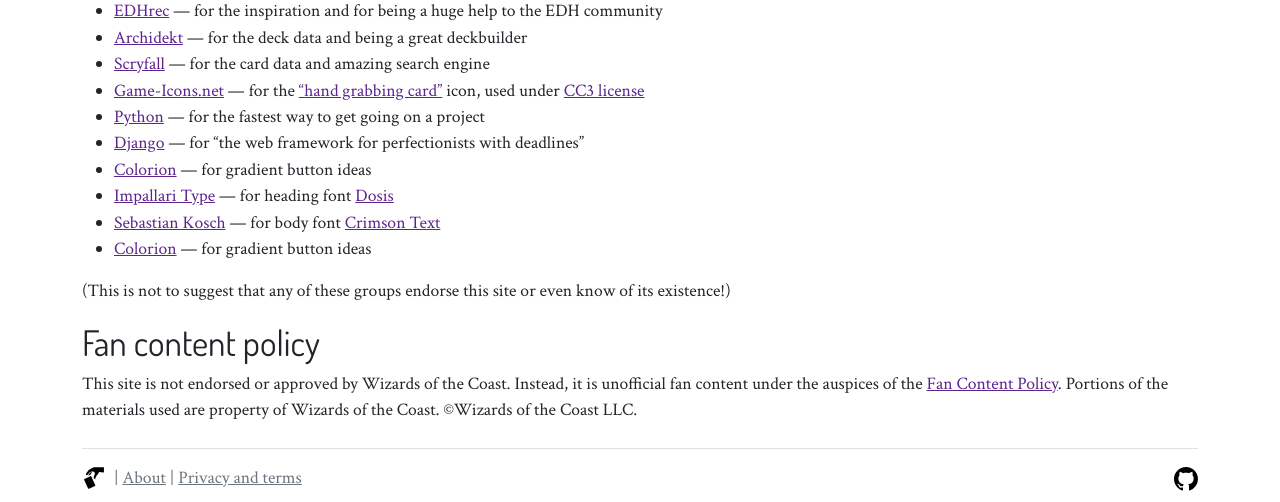
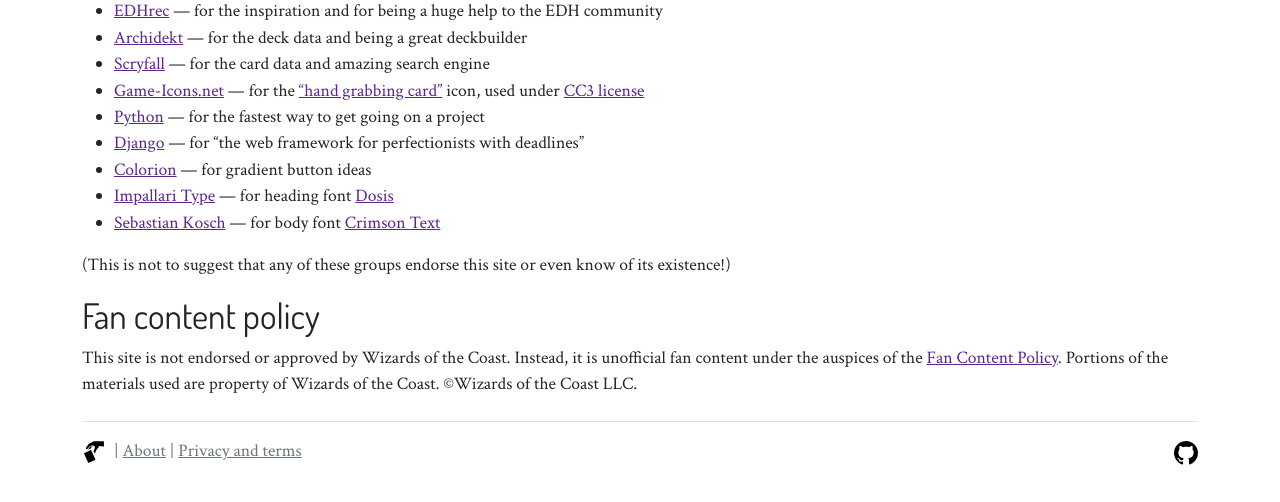
Before and after one commit to PDHdata/SmallFormats, a Django app: template stats_recos/templates/stats/about.html in a window 1280 px wide. Shown: the part 346-848 px from the top of the page. After the commit the page ends 811 px from the top, so only its background shows below. Run offline with Django 3.2, Linux system fonts and the light colour scheme; the template is opened without the code that fills it, so the values that code supplies are empty; some libraries are stand-ins or nearby versions.

Commit message:
remove duplicated line

```diff
--- a/stats_recos/templates/stats/about.html
+++ b/stats_recos/templates/stats/about.html
@@ -27,7 +27,6 @@
     <li><a href="https://gradientbuttons.colorion.co/">Colorion</a> — for gradient button ideas</q></li>
     <li><a href="https://fonts.google.com/?query=Impallari%20Type">Impallari Type</a> — for heading font <a href="https://fonts.google.com/specimen/Dosis">Dosis</a></q></li>
     <li><a href="https://fonts.google.com/?query=Sebastian%20Kosch">Sebastian Kosch</a> — for body font <a href="https://fonts.google.com/specimen/Crimson+Text">Crimson Text</a></q></li>
-    <li><a href="https://gradientbuttons.colorion.co/">Colorion</a> — for gradient button ideas</q></li>
   </ul>
   (This is not to suggest that any of these groups endorse this site or even know of its existence!)
 </p>
```
